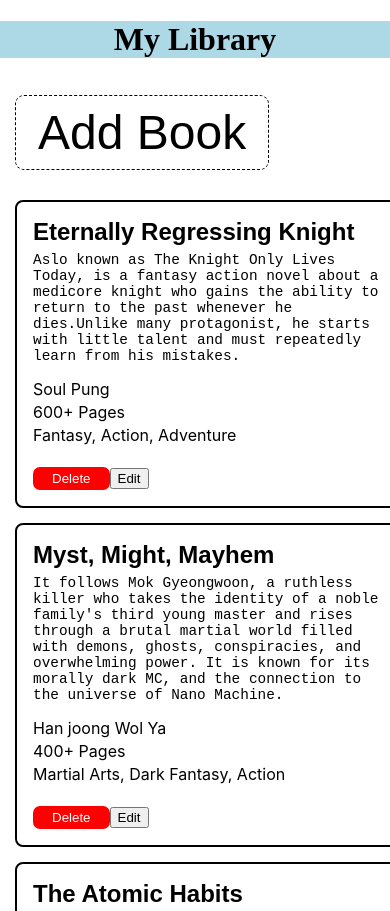
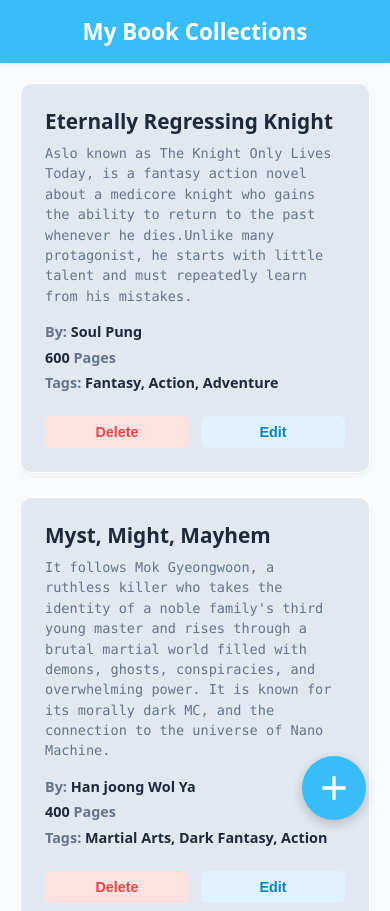
Before and after one commit to plan-r25/book-app, a plain HTML site: page index.html in a window 390 px wide. Shown: the top 911 px of the page. Drawn offline with Linux system fonts and the light colour scheme.

Commit message:
adding reset in HTMl, perfecting CSS and remove the addBookLibrary()

```diff
--- a/index.html
+++ b/index.html
@@ -8,11 +8,19 @@
 </head>
 <body>
   <header>
-    <h1>My Library</h1>
+    <h1>My Book Collections</h1>
   </header>
   <main>
-    <button class="new">Add Book</button>
+    <!-- button to add new book -->
+    <button class="new">
+      <svg xmlns="http://www.w3.org/2000/svg"
+      height="40px"
+      viewBox="0 -960 960 960"
+      width="40px"
+      fill="#111"><path d="M440-440H200v-80h240v-240h80v240h240v80H520v240h-80v-240Z"/></svg>
+    </button>
     <dialog id="formDialog" class="modal">
+      <p class="text">Add New Book</p>
       <button class="close">
         <svg xmlns="http://www.w3.org/2000/svg"
             class="close-icon"
@@ -54,13 +62,19 @@
                id="category"
                name="category"
                placeholder="category" />
+        <div class="form-btn">
+        <button type="reset" class="reset">Reset Form</button>
         <button class="add">Add</button>
+        </div>
       </form>
     </dialog>
     <div class="bookContainer">
       <!-- we'll add the book cards using JS -->
     </div>
   </main>
+  <footer>
+    &copy; 2026 Plan R
+  </footer>
   <script src="script.js"></script>
 </body>
 </html>
--- a/script.js
+++ b/script.js
@@ -28,20 +28,14 @@ const myLibrary = [
   new Book("Eternally Regressing Knight",
            "Aslo known as The Knight Only Lives Today, is a fantasy action novel about a medicore knight who gains the ability to return to the past whenever he dies.Unlike many protagonist, he starts with little talent and must repeatedly learn from his mistakes.",
            "Soul Pung",
-           "600+",
+           "600",
            "Fantasy, Action, Adventure"
   ),
   new Book("Myst, Might, Mayhem",
            "It follows Mok Gyeongwoon, a ruthless killer who takes the identity of a noble family's third young master and rises through a brutal martial world filled with demons, ghosts, conspiracies, and overwhelming power. It is known for its morally dark MC, and the connection to the universe of Nano Machine.",
            "Han joong Wol Ya",
-           "400+",
+           "400",
            "Martial Arts, Dark Fantasy, Action"
-  ),
-  new Book("The Atomic Habits",
-           "It's a self-improvement book that explain how small, consistent changes in daily behaviour can lead to remarkable result over time.",
-           "James Clear",
-            320,
-           "Self-help"
   ),
   new Book("Mastery",
            "It explores the lives of historical figures, artists, scientists, and entreprenuers, the book outline a path to mastery through apprenticeship, continous learning and delibrate practice.",
@@ -55,14 +49,19 @@ const myLibrary = [
             288,
             "Communication Skills, Self-help"
   ),
+    new Book("The Atomic Habits",
+           "It's a self-improvement book that explain how small, consistent changes in daily behaviour can lead to remarkable result over time.",
+           "James Clear",
+            320,
+           "Self-help"
+  ),
 ];
 
-function addBookToLibrary(book) {
-  myLibrary.push(book);
-  showBook();
-  console.log(myLibrary);
-
-}
+// function addBookToLibrary(book) {
+//   myLibrary.push(book);
+//   showBook();
+//   console.log(myLibrary);
+// }
 
 document.querySelector('form').addEventListener("submit", (e) => {
   e.preventDefault();
@@ -70,7 +69,7 @@ document.querySelector('form').addEventListener("submit", (e) => {
   if (editingId !== null) {
     const book = myLibrary.find(b => b.id === editingId);
     book.title = formData.get("title");
-    book.descrtiption = formData.get("description");
+    book.description = formData.get("description");
     book.author = formData.get("author");
     book.pages = Number(formData.get("pages"));
     book.category = formData.get("category");
@@ -90,6 +89,7 @@ document.querySelector('form').addEventListener("submit", (e) => {
   dialog.close();
 });
 
+
 //get the book from library and display it in a card
 function showBook() {
   container.innerHTML = '';
@@ -97,30 +97,36 @@ function showBook() {
   for (const book of myLibrary) {
     const card = document.createElement("div");
     card.classList.add("card");
+
     const properties = ["title", "description", "author", "pages", "category"];
     properties.forEach(prop => {
       const text = document.createElement("p");
       text.textContent = book[prop];
+      text.classList.add(`book-${prop}`);
       card.appendChild(text);
     })
+    const div = document.createElement("div");
+    div.classList.add("button-cont")
+
     const dltBtn = document.createElement("button");
     dltBtn.textContent = "Delete";
     dltBtn.classList.add("delete")
-
-    const edtBtn = document.createElement('button');
-    edtBtn.textContent = "Edit";
-
     dltBtn.addEventListener("click", (e) => {
       const index = myLibrary.findIndex(b => b.id === book.id);
       myLibrary.splice(index, 1);
       showBook();
     });
 
+    const edtBtn = document.createElement('button');
+    edtBtn.textContent = "Edit";
+    edtBtn.classList.add("edit");
     edtBtn.addEventListener("click", () => {
       const edit = myLibrary.find(b => b.id === book.id);
       editBook(edit);
     });
-    card.append(dltBtn, edtBtn);
+
+    div.append(dltBtn, edtBtn);
+    card.appendChild(div);
     fragment.appendChild(card);
   }
   container.appendChild(fragment);
--- a/style.css
+++ b/style.css
@@ -1,99 +1,136 @@
-*,
-*::beofre,
-*::after {
-  box-sizing: border-box;
-}
-
 html {
   box-sizing: border-box;
 }
 
-::root {
-  --fonts: helvetica, sans-serif, "roboto";
+:root {
+  --font-main: system-ui, -apple-system, BlinkMacSystemFont, "Segoe UI", Roboto, sans-serif;
+  --font-mono: SFMono-Regular, Consolas, "Liberation Mono", Menlo, monospace;
 
+  --color-bg: #f8fafc;
+  --color-card: #ffffff;
+  --color-text: #1e293b;
+  --color-text-light: #64748b;
+  --color-primary: #38bdf8;
+  --color-success: #4ade80;
+  --color-danger: #f87171;
+  --color-border: #e2e8f0;
+}
+
+*,
+*::before,
+*::after {
+  box-sizing: border-box;
 }
 
 body {
   margin: 0;
   padding: 0;
+  background-color: var(--color-bg);
+  color: var(--color-text);
+  font-family: var(--font-main);
+
+  display: flex;
+  flex-direction: column;
+
+  min-height: 100vh;
 }
 
-h1 {
-  background-color: lightblue;
-  text-align: center;
-  font-family: var(--fonts);
+/* header */
+header {
+  position: sticky;
+  top: 0;
 }
 
+header h1 {
+  background-color: var(--color-primary);
+  color: white;
+  text-align: center;
+  margin: 0;
+  padding: 1.5rem;
+  font-size: 2rem;
+  box-shadow: 0 2px 4px rgba(0, 0, 0, 0.06);
+}
+
+main {
+  display: flex;
+  flex-direction: column;
+  align-items: center;
+  max-width: 1200px;
+  margin: 0 auto;
+  padding: 20px;
+
+  flex: 1;
+}
+
+/* Buttons and form interaction */
 .new {
-  font-size: 3rem;
-  margin: 15px;
-  padding: 9px 22px;
-  border-radius: 9px;
-  border: 1px dashed;
-  background-color: #fff;
+  align-self: flex-start;
+  margin-bottom: 20px;
+  padding: 8px 20px;
+  border-radius: 8px;
+  border: 1px dashed var(--color-text-light);
+  background-color: var(--color-card);
   cursor: pointer;
+  transition: all 0.2s ease;
+
+  position: sticky;
+  top: 15px;
 }
 
 .new:hover {
-  color: red;
+  border-color: var(--color-danger);
+  transform: translateY(-2px);
 }
 
-/* style for dialog and form */
+.new svg {
+  vertical-align: middle;
+}
+
+
+/* style for dialog */
 dialog {
   border: none;
-  border-radius: 8px;
-  box-shadow: 0 24px 20px rgba(0, 0, 0, 0.15);
-  background-color: #ffffff;
-  color: #333333;
+  border-radius: 12px;
+  box-shadow: 0 25px 50px -12px rgba(0, 0, 0, 0.25);
+  background-color: var(--color-card);
+  padding: 2rem;
+  position: relative;
+  width: 100%;
+  max-width: 450px;
 }
 
-dialog p  {
-  font-size: 1.4rem;
-  font-family: sans-serif;
-  font-weight: bold;
-  text-align: center;
+dialog::backdrop {
+  background-color: rgba(0, 0, 0, 0.6);
+  backdrop-filter: blur(4px);
 }
 
-dialog p,
-dialog button,
-dialog form {
-  margin: 0;
+dialog .text  {
+  font-size: 1.5rem;
+  font-weight: 700;
+  text-align: center;
+  margin-bottom: 1.5rem;
 }
 
 .close {
+  position: absolute;
+  top: 15px;
+  right: 15px;
   border: none;
-  background-color: #fff;
-  position: relative;
+  background: transparent;
+  cursor: pointer;
+  padding: 4px;
+  border-radius: 50%;
+  display: flex;
+  align-items: center;
+  transition: background-color 0.2s;
 }
 
-.close-icon {
-  fill: red;
-  position: absolute;
-  margin-left: 270px;
-  margin-top: -50px
+.close:hover {
+  background-color: var(--color-border);
 }
 
-.close-icon:hover {
-  background-color: #cecece;
-  border-radius: 9px;
-}
 
-.add {
-  cursor: pointer;
-  width: 50%;
-  font-size: 1.2rem;
-  padding: 7px;
-  background-color: rgb(54, 254, 4);
-  border: 1px solid #ccc;
-  border-radius: 8px;
-  align-self: center;
-}
-
-.add:hover {
-  box-shadow: 0 2px 1px #111;
-
-}
-
+/* style for Form */
 form {
   display: flex;
   flex-direction: column;
@@ -101,124 +138,196 @@ form {
 }
 
 form label {
-  font-family: sans;
-  font-weight: 800;
+  font-weight: 600;
+  font-size: 0.9rem;
 }
 
 form input,
 form textarea {
-  border: 1px solid #ccc;
-  padding: 9px;
-  border-radius: 8px;
-  margin-bottom: 22px
+  border: 1px solid var(--color-border);
+  padding: 10px;
+  border-radius: 6px;
+  font-family: inherit;
+  width: 100%;
+  margin: 0 0 2rem 0;
 }
 
 form input:focus,
 form textarea:focus {
-  outline: none;
-  box-shadow: 2px 2px 1px #cecece;
+  outline: 2px solid var(--color-text-light);
+  outline-offset: -1px;
 }
 
 form textarea {
   resize: none;
-  min-height: 100px;
-  max-height: 100px;
+  height: 100px;
 }
 
-/* style for the book container and card */
+.form-btn {
+  display: flex;
+  gap: 12px;
+}
+
+.add,
+.reset {
+  margin-top: 1rem;
+  cursor: pointer;
+  width: 100%;
+  font-size: 1rem;
+  font-weight: 600;
+  padding: 10px;
+  border: none;
+  border-radius: 6px;
+  transition: filter 0.2s;
+
+}
+
+.add {
+  background-color: var(--color-success);
+}
+
+.reset {
+  background-color: var(--color-danger);
+}
+
+.add:hover,
+.reset:hover {
+  filter: brightness(0.95);
+}
+
+/* book container and card */
 .bookContainer {
-  margin: 0 atuo;
+  display: grid;
+  grid-template-columns: repeat(auto-fill, minmax(280px, 1fr));
+  gap: 24px;
+  width: 100%;
+  /* max-width: 1200px;
+  padding: 20px; */
 }
 
 .card {
-  width: 100%;
-  max-width: 350px;
-  height: auto;
-  border: 2px solid #000000;
-  background-color: #ffffff;
-  padding: 16px;
-  border-radius: 8px;
-  margin: 15px;
+  border: 1px solid var(--color-card);
+  background-color: var(--color-border);
+  padding: 24px;
+  border-radius: 12px;
+  box-shadow: 0 4px 6px -1px rgba(0, 0, 0, 0.05);
+
+  display: flex;
+  flex-direction: column;
+  justify-content: space-between;
+
 }
 
-/* chapter instead of pages */
-/* .card:nth-child(-n+2) p:nth-child(4)::after {
-  content: " Chapters";
-} */
-
-
-.card p:nth-child(1) {
-  font-family: sans-serif;
-  font-size: 1.5rem;
-  font-weight: bold;
+.book-title {
+  font-size: 1.3rem;
+  font-weight: 700;
+  margin: 0 0 0.5rem 0;
+  line-height: 1.3;
 }
 
-.card p:nth-child(2) {
-  font-family: monospace;
-  font-size: 0.9rem;
+.book-description {
+  font-family: var(--font-mono);
+  font-size: 0.85rem;
+  color: var(--color-text-light);
+  margin: 0 0 1rem 0;
+  line-height: 1.5;
 }
 
-.card p:nth-child(4)::after {
-  content: " Pages";
+.book-author,
+.book-pages,
+.book-category {
+  margin: 0 0 0.4rem 0;
+  font-size: 0.9rem;
+  font-weight: 600;
 }
 
-.card p:nth-child(1),
-.card p:nth-child(2) {
-  margin: 0 0 0.4rem 0;
+.book-author::before { content: "By: "; color: var(--color-text-light); }
+.book-pages::after { content: " Pages"; color: var(--color-text-light); }
+.book-category::before {
+  content: "Tags: ";
+  font-weight: 600;
+  color: var(--color-text-light);
 }
 
-.card p:nth-child(2),
-.card p:nth-child(3) {
-  margin: 0 0 0.9rem 0;
-}
-
-.card p:nth-child(3),
-.card p:nth-child(4),
-.card p:nth-child(5) {
-  margin: 0 0 0.2rem 0;
-  font-family: inter, sans-serif;
-}
-
-.card p:nth-child(5) {
-  margin-bottom: 22px;
-}
-
-.delete {
-  cursor: pointer;
-  background-color: red;
-  color: #fff;
-  border: none;
-  border-radius: 7px;
-  padding: 4px 19px;
-}
-
-.delete:hover,
-.edit:hover {
-  background-color: white;
-  color: black;
-  box-shadow: 2px 2px 3px #ccc;
-}
-
-.edit {
-  cursor: pointer;
-  background-color: blue;
-  color: #fff;
-  border: none;
-  border-radius: 7px;
-  padding: 4px 19px;
+.book-category {
+  margin-bottom: 1.5rem;
 }
 
 .button-cont {
   display: flex;
-  justify-content: space-around;
+  gap: 12px;
+  margin-top: auto;
+}
+
+.delete,
+.edit {
+  flex: 1;
+  cursor: pointer;
+  border: none;
+  border-radius: 6px;
+  padding: 8px;
+  font-weight: 600;
+  font-size: 0.9rem;
+  transition: background-color 0.2s;
+}
+
+.delete {
+  background-color: #fee2e2;
+  color: #ef4444;
+}
+
+.delete:hover {
+  background-color: #fca5a5;
+  color: #111111;
+}
+
+.edit {
+  background-color: #e0f2fe;
+  color: #0284c7;
+}
+
+.edit:hover {
+  background-color: #bae6fd;
+}
+
+footer {
+  background: #545454;
+  margin: 0;
+  padding: 20px;
+  color: white;
+  text-align: center;
+  width: 100%;
 }
 
 
-/* for desktops and tablets */
-@media screen and (min-width: 768px) {
-  .bookContainer {
-    display: grid;
-    grid-template-columns: repeat(auto-fit, minmax(200Px, 1fr));
-    gap: 40px;
+/* add button for mobile display */
+@media (max-width: 640px) {
+  header h1 {
+    font-size: 1.4rem;
+    padding: 1rem;
+  }
+
+  .new {
+    position: fixed;
+    bottom: 24px;
+    right: 24px;
+    top: unset;
+    margin: 0;
+    border-radius: 50%;
+    padding: 12px;
+    background-color: var(--color-primary);
+    border: none;
+    box-shadow: 0 4px 12px rgba(0, 0, 0, 0.2);
+    z-index: 1;
+  }
+
+  .new svg {
+    fill: white;
+    display: block;
+  }
+
+  .new:hover {
+    transform: translateY(-2px);
+    border: none;
   }
 }
```
